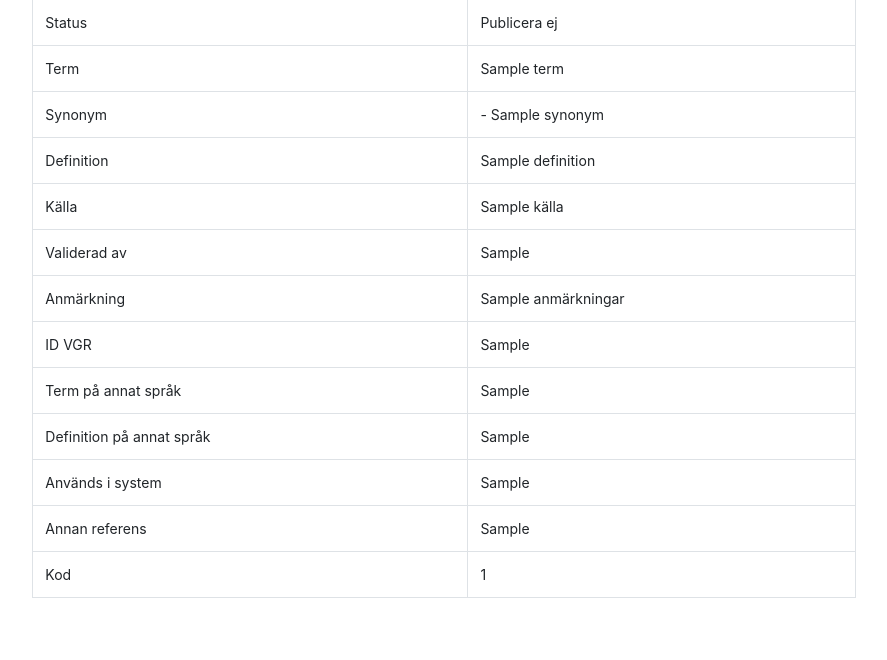
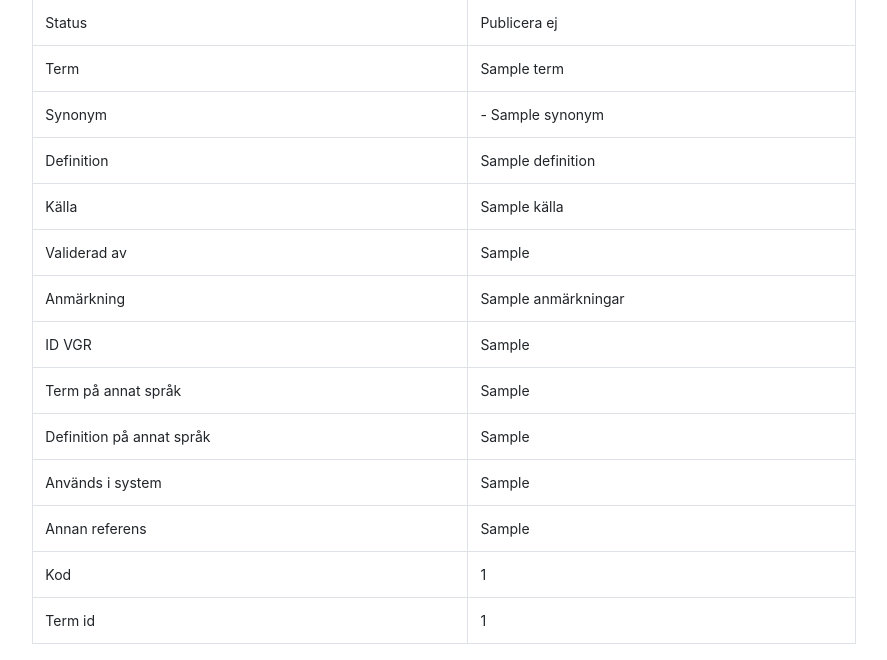
Before and after one commit to dejmail/begrepptjanst, a Django app: template templates/ordbok/term_forklaring_only.html in a window 1280 px wide. Shown: the part 163-823 px from the top of the page, without its empty margins (196-1083 px from the left). Before the commit the page ends 761 px from the top, so only its background shows below. Run offline with Django 3.2, Linux system fonts and the light colour scheme; the template is opened without the code that fills it: most values are stand-ins (such as "Sample title", 1, 10 or a date in 2020); some libraries are stand-ins or nearby versions.

Commit message:
fancy concept ids for the architects

```diff
--- a/templates/ordbok/term_forklaring.html
+++ b/templates/ordbok/term_forklaring.html
@@ -79,6 +79,10 @@
                 <tr>
                     <td>Kod</td>
                     <td>{{begrepp_full.externt_id}}</td>
+                </tr>
+                <tr>
+                    <td>Term id</td>
+                    <td>{{begrepp_full.begrepp_id}}</td>
                 </tr>
 
 
--- a/templates/ordbok/term_forklaring_only.html
+++ b/templates/ordbok/term_forklaring_only.html
@@ -107,10 +107,12 @@
                     <td>Kod</td>
                     <td>{{begrepp_full.externt_id}}</td>
                 </tr>
-
+                <tr>
+                    <td>Term id</td>
+                    <td>{{begrepp_full.begrepp_id}}</td>
+                </tr>
             </tbody>
         </table>
-
       </div>
         </div>
     </div>
```
